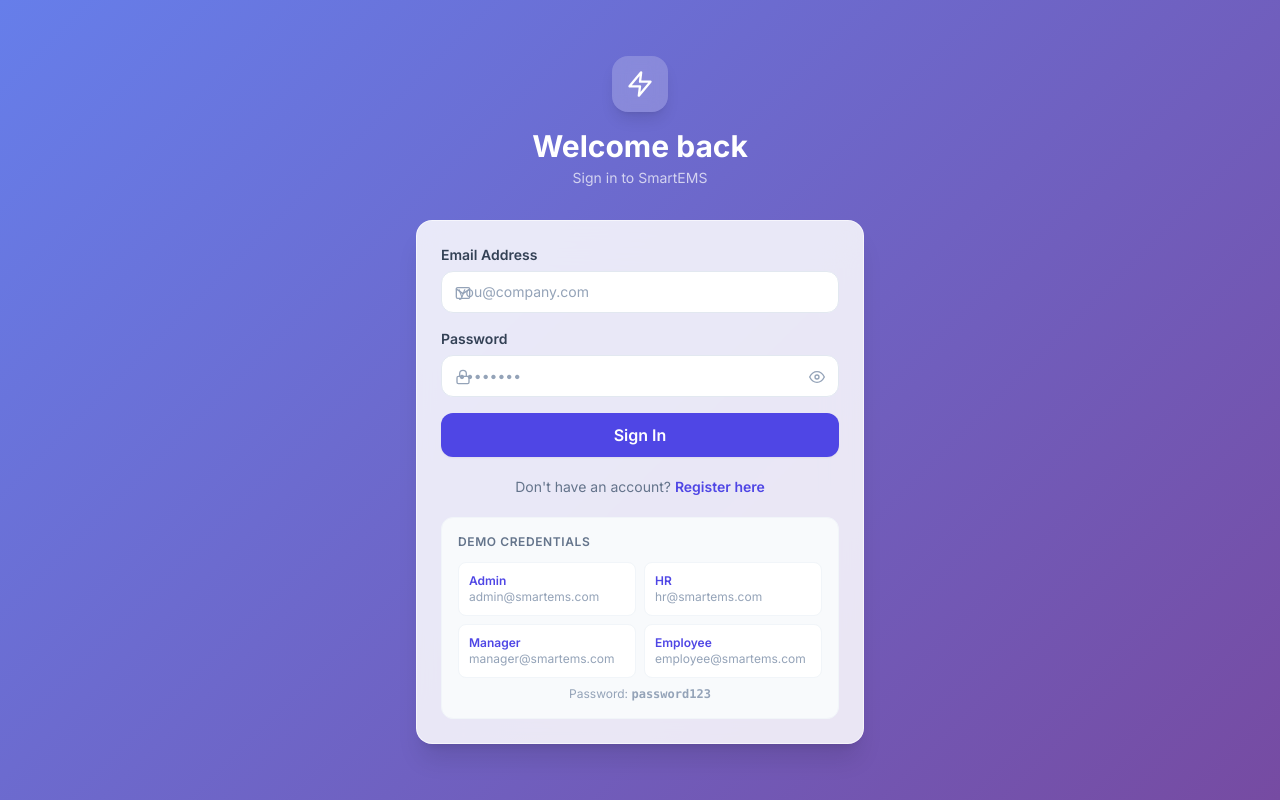
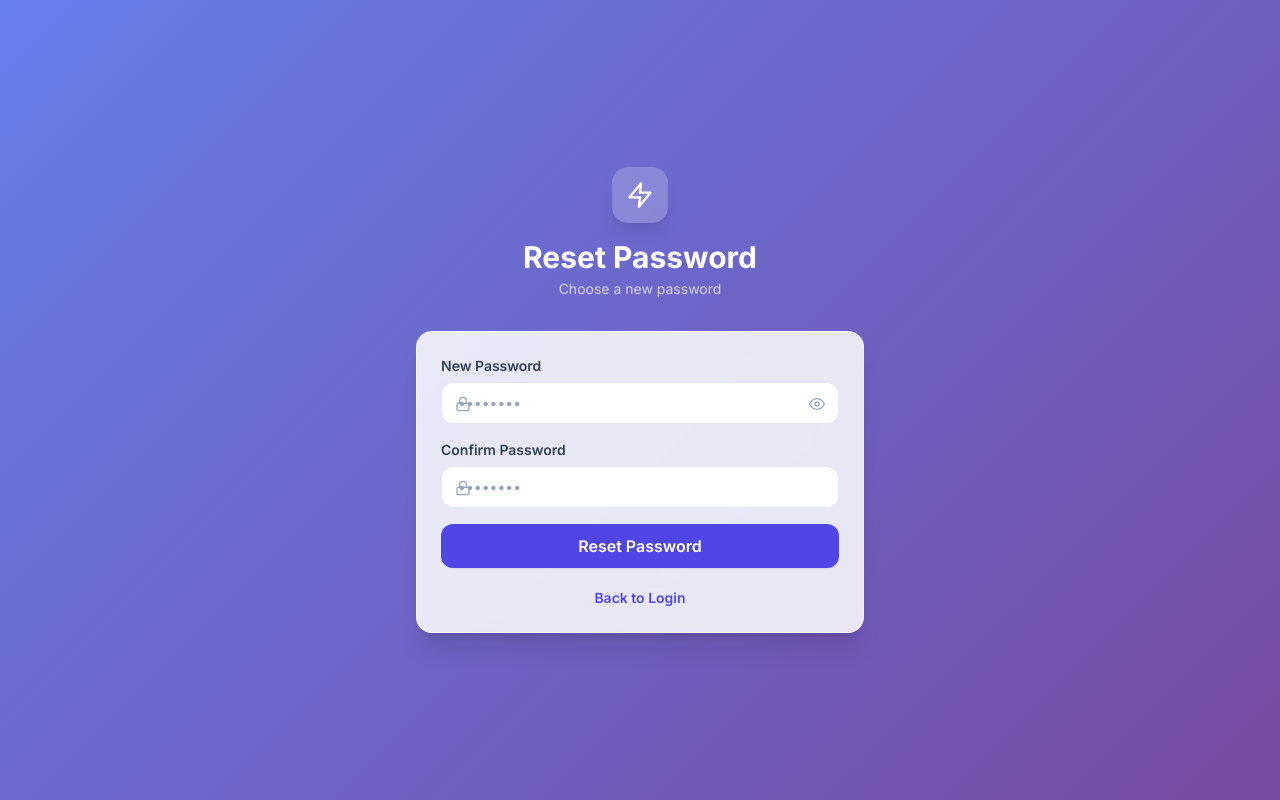
Before and after one commit to KaveeshaA28/smart-employee-management-system, a React (Vite) app in the folder frontend/: page /reset-password/1 in a window 1280 px wide. Before the commit this address led to /login. Built offline with nearby package versions, Linux system fonts and the light colour scheme; no server answers.

Commit message:
Complete Member 2: Login frontend with forgot/reset password pages

```diff
--- a/frontend/src/App.jsx
+++ b/frontend/src/App.jsx
@@ -6,6 +6,8 @@ import { Toaster } from 'react-hot-toast';
 // Pages
 import Login        from './pages/Login';
 import Register     from './pages/Register';
+import ForgotPassword from './pages/ForgotPassword';
+import ResetPassword  from './pages/ResetPassword';
 import Dashboard    from './pages/Dashboard';
 import Employees    from './pages/Employees';
 import Attendance   from './pages/Attendance';
@@ -54,6 +56,8 @@ function App() {
           {/* Public */}
           <Route path="/login"    element={isAuthenticated ? <Navigate to="/dashboard" /> : <Login />} />
           <Route path="/register" element={isAuthenticated ? <Navigate to="/dashboard" /> : <Register />} />
+          <Route path="/forgot-password" element={isAuthenticated ? <Navigate to="/dashboard" /> : <ForgotPassword />} />
+          <Route path="/reset-password/:token" element={isAuthenticated ? <Navigate to="/dashboard" /> : <ResetPassword />} />
 
           {/* Protected – all roles */}
           <Route path="/dashboard"    element={<ProtectedRoute><Dashboard /></ProtectedRoute>} />
--- a/frontend/src/components/LoginForm.jsx
+++ b/frontend/src/components/LoginForm.jsx
@@ -82,6 +82,12 @@ const LoginForm = () => {
             </div>
           </div>
 
+          <div className="flex justify-end -mt-1">
+            <Link to="/forgot-password" className="text-xs text-indigo-600 hover:text-indigo-700 font-medium">
+              Forgot password?
+            </Link>
+          </div>
+
           <button
             type="submit" disabled={loading}
             className="btn-primary w-full flex items-center justify-center gap-2 mt-2 py-3 text-base"
--- a/frontend/src/context/AuthContext.jsx
+++ b/frontend/src/context/AuthContext.jsx
@@ -16,7 +16,7 @@ export const AuthProvider = ({ children }) => {
   const [loading, setLoading] = useState(true);
 
   useEffect(() => {
-    // Check if user is logged in
+    // Check if user is logged in (on app load / refresh)
     const currentUser = authService.getCurrentUser();
     if (currentUser) {
       setUser(currentUser);
@@ -26,9 +26,9 @@ export const AuthProvider = ({ children }) => {
 
   const login = async (email, password) => {
     try {
+      // response = { success, message, token, expiresIn, data: {...user} }
       const response = await authService.login(email, password);
-      const userData = response?.data?.data || response?.data || response;
-      setUser(userData);
+      setUser(response.data);
       return response;
     } catch (error) {
       console.error('Login error:', error);
@@ -51,12 +51,22 @@ export const AuthProvider = ({ children }) => {
     setUser(null);
   };
 
+  // Keep user state in sync if profile is updated elsewhere (e.g. updateProfile)
+  const updateUser = (updatedFields) => {
+    setUser((prev) => {
+      const merged = { ...prev, ...updatedFields };
+      localStorage.setItem('user', JSON.stringify(merged));
+      return merged;
+    });
+  };
+
   const value = {
     user,
     loading,
     login,
     register,
     logout,
+    updateUser,
     isAuthenticated: !!user,
     hasRole: (role) => user?.role === role,
     hasAnyRole: (roles) => roles.includes(user?.role),
--- /dev/null
+++ b/frontend/src/pages/ForgotPassword.jsx
@@ -0,0 +1,88 @@
+import { useState } from 'react';
+import { Link } from 'react-router-dom';
+import { FiMail, FiAlertCircle, FiCheckCircle, FiLoader, FiZap, FiArrowLeft } from 'react-icons/fi';
+import apiClient from '../services/apiClient';
+
+const ForgotPassword = () => {
+  const [email, setEmail] = useState('');
+  const [error, setError] = useState('');
+  const [success, setSuccess] = useState(false);
+  const [loading, setLoading] = useState(false);
+
+  const handleSubmit = async (e) => {
+    e.preventDefault();
+    setError('');
+    setLoading(true);
+    try {
+      await apiClient.post('/auth/forgot-password', { email });
+      setSuccess(true);
+    } catch (err) {
+      setError(err.response?.data?.message || 'Something went wrong. Please try again.');
+    } finally {
+      setLoading(false);
+    }
+  };
+
+  return (
+    <div className="auth-bg">
+      <div className="w-full max-w-md animate-slide-up">
+        <div className="text-center mb-8">
+          <div className="inline-flex items-center justify-center w-14 h-14 bg-white/20 backdrop-blur rounded-2xl mb-4 shadow-lg">
+            <FiZap size={28} className="text-white" />
+          </div>
+          <h1 className="text-3xl font-bold text-white">Forgot Password?</h1>
+          <p className="text-white/70 mt-1 text-sm">We'll send you a reset link</p>
+        </div>
+
+        <div className="glass-card">
+          {error && (
+            <div className="alert alert-error mb-5">
+              <FiAlertCircle size={18} className="flex-shrink-0" />
+              {error}
+            </div>
+          )}
+
+          {success ? (
+            <div className="text-center py-4">
+              <FiCheckCircle size={48} className="text-emerald-500 mx-auto mb-3" />
+              <p className="text-slate-700 font-medium mb-1">Check your email</p>
+              <p className="text-sm text-slate-500">
+                If an account exists for <strong>{email}</strong>, a password reset link has been sent.
+              </p>
+            </div>
+          ) : (
+            <form onSubmit={handleSubmit} className="space-y-4">
+              <div>
+                <label htmlFor="email" className="label">Email Address</label>
+                <div className="relative">
+                  <FiMail size={16} className="absolute left-3.5 top-3.5 text-slate-400" />
+                  <input
+                    type="email" id="email" name="email"
+                    value={email} onChange={(e) => setEmail(e.target.value)}
+                    className="input-field pl-10" placeholder="you@company.com"
+                    required disabled={loading}
+                  />
+                </div>
+              </div>
+
+              <button
+                type="submit" disabled={loading}
+                className="btn-primary w-full flex items-center justify-center gap-2 mt-2 py-3 text-base"
+              >
+                {loading ? <><FiLoader className="animate-spin" /> Sending...</> : 'Send Reset Link'}
+              </button>
+            </form>
+          )}
+
+          <div className="mt-5 text-center text-sm text-slate-500">
+            <Link to="/login" className="text-indigo-600 hover:text-indigo-700 font-semibold inline-flex items-center gap-1">
+              <FiArrowLeft size={14} /> Back to Login
+            </Link>
+          </div>
+        </div>
+      </div>
+    </div>
+  );
+};
+
+export default ForgotPassword;
--- /dev/null
+++ b/frontend/src/pages/ResetPassword.jsx
@@ -0,0 +1,116 @@
+import { useState } from 'react';
+import { useParams, useNavigate, Link } from 'react-router-dom';
+import { FiLock, FiAlertCircle, FiCheckCircle, FiLoader, FiZap, FiEye, FiEyeOff } from 'react-icons/fi';
+import apiClient from '../services/apiClient';
+
+const ResetPassword = () => {
+  const { token } = useParams();
+  const navigate = useNavigate();
+  const [newPassword, setNewPassword] = useState('');
+  const [confirmPassword, setConfirmPassword] = useState('');
+  const [showPw, setShowPw] = useState(false);
+  const [error, setError] = useState('');
+  const [success, setSuccess] = useState(false);
+  const [loading, setLoading] = useState(false);
+
+  const handleSubmit = async (e) => {
+    e.preventDefault();
+    setError('');
+
+    if (newPassword.length < 8) {
+      setError('Password must be at least 8 characters long.');
+      return;
+    }
+    if (newPassword !== confirmPassword) {
+      setError('Passwords do not match.');
+      return;
+    }
+
+    setLoading(true);
+    try {
+      await apiClient.put(`/auth/reset-password/${token}`, { newPassword });
+      setSuccess(true);
+      setTimeout(() => navigate('/login'), 2500);
+    } catch (err) {
+      setError(err.response?.data?.message || 'Reset link is invalid or has expired.');
+    } finally {
+      setLoading(false);
+    }
+  };
+
+  return (
+    <div className="auth-bg">
+      <div className="w-full max-w-md animate-slide-up">
+        <div className="text-center mb-8">
+          <div className="inline-flex items-center justify-center w-14 h-14 bg-white/20 backdrop-blur rounded-2xl mb-4 shadow-lg">
+            <FiZap size={28} className="text-white" />
+          </div>
+          <h1 className="text-3xl font-bold text-white">Reset Password</h1>
+          <p className="text-white/70 mt-1 text-sm">Choose a new password</p>
+        </div>
+
+        <div className="glass-card">
+          {error && (
+            <div className="alert alert-error mb-5">
+              <FiAlertCircle size={18} className="flex-shrink-0" />
+              {error}
+            </div>
+          )}
+
+          {success ? (
+            <div className="text-center py-4">
+              <FiCheckCircle size={48} className="text-emerald-500 mx-auto mb-3" />
+              <p className="text-slate-700 font-medium mb-1">Password reset successful!</p>
+              <p className="text-sm text-slate-500">Redirecting you to login...</p>
+            </div>
+          ) : (
+            <form onSubmit={handleSubmit} className="space-y-4">
+              <div>
+                <label htmlFor="newPassword" className="label">New Password</label>
+                <div className="relative">
+                  <FiLock size={16} className="absolute left-3.5 top-3.5 text-slate-400" />
+                  <input
+                    type={showPw ? 'text' : 'password'} id="newPassword"
+                    value={newPassword} onChange={(e) => setNewPassword(e.target.value)}
+                    className="input-field pl-10 pr-10" placeholder="••••••••"
+                    required disabled={loading} minLength={8}
+                  />
+                  <button type="button" onClick={() => setShowPw(!showPw)}
+                    className="absolute right-3.5 top-3.5 text-slate-400 hover:text-slate-600">
+                    {showPw ? <FiEyeOff size={16} /> : <FiEye size={16} />}
+                  </button>
+                </div>
+              </div>
+
+              <div>
+                <label htmlFor="confirmPassword" className="label">Confirm Password</label>
+                <div className="relative">
+                  <FiLock size={16} className="absolute left-3.5 top-3.5 text-slate-400" />
+                  <input
+                    type={showPw ? 'text' : 'password'} id="confirmPassword"
+                    value={confirmPassword} onChange={(e) => setConfirmPassword(e.target.value)}
+                    className="input-field pl-10" placeholder="••••••••"
+                    required disabled={loading} minLength={8}
+                  />
+                </div>
+              </div>
+
+              <button
+                type="submit" disabled={loading}
+                className="btn-primary w-full flex items-center justify-center gap-2 mt-2 py-3 text-base"
+              >
+                {loading ? <><FiLoader className="animate-spin" /> Resetting...</> : 'Reset Password'}
+              </button>
+            </form>
+          )}
+
+          <div className="mt-5 text-center text-sm text-slate-500">
+            <Link to="/login" className="text-indigo-600 hover:text-indigo-700 font-semibold">Back to Login</Link>
+          </div>
+        </div>
+      </div>
+    </div>
+  );
+};
+
+export default ResetPassword;
```
